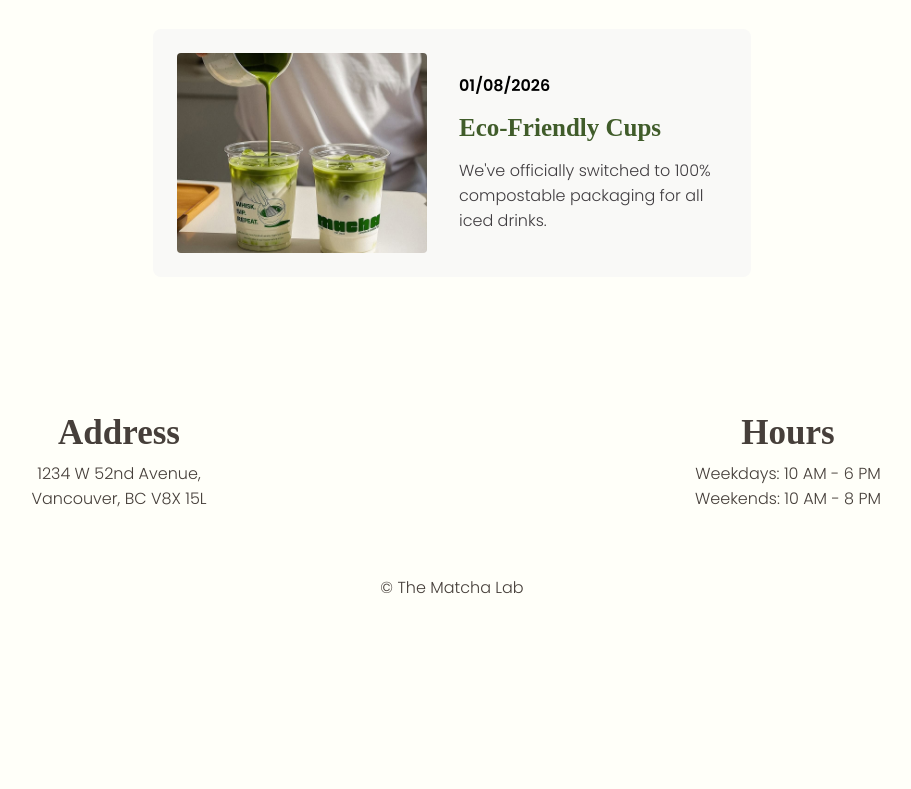
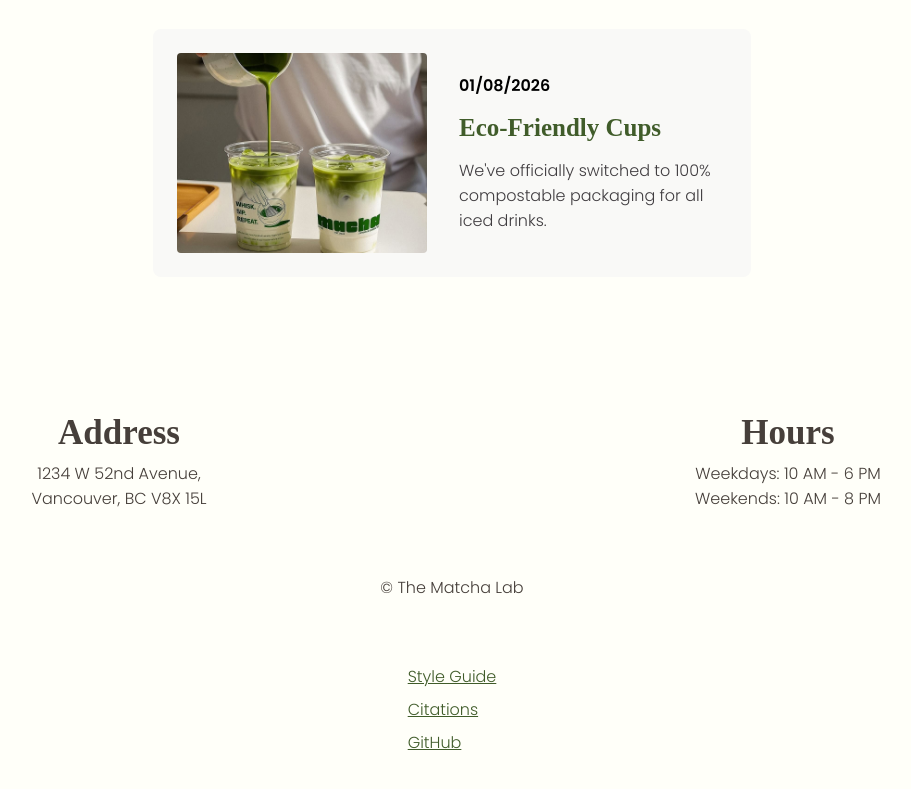
Before and after one commit to tiffanyhuang053/IAT339-P2-Company, a plain HTML site: page site-pages/home.html in a window 1280 px wide. Shown: the part 1775-2564 px from the top of the page, without its empty margins (188-1099 px from the left). Before the commit the page ends 2423 px from the top, so only its background shows below. Drawn offline with Linux system fonts and the light colour scheme; a web font is replaced by a local one.

Commit message:
Tried adding links to footer

```diff
--- a/site-pages/home.html
+++ b/site-pages/home.html
@@ -11,7 +11,6 @@
     <body>
         <header>
             <nav>
-                <a href="../index.html">SG</a>
                 <a href="home.html">Home</a>
                 <a href="menu.html">Menu</a>
                 <a href="contact.html">Contact</a>
@@ -68,7 +67,6 @@
 
             <div class="news-box">
                 <img src="../img/matcha-powder.png" alt="Fresh matcha powder">
-                <!-- https://theteacentre.com.au/products/matcha-powder-refill -->
                 <div class="news-text">
                     <h5>02/14/2026</h5>
                     <h4>New Uji Harvest</h4>
@@ -112,6 +110,12 @@
             </div>
 
             <p>© The Matcha Lab</p>
+
+            <section class="links">
+                    <p><a href="../index.html">Style Guide</a></p>
+                    <p><a href="../citations.html">Citations</a></p>
+                    <p><a href="https://github.com/tiffanyhuang053/IAT339-P2-Company">GitHub</a></p>
+            </section>
         </footer>
 
         <script>
```
